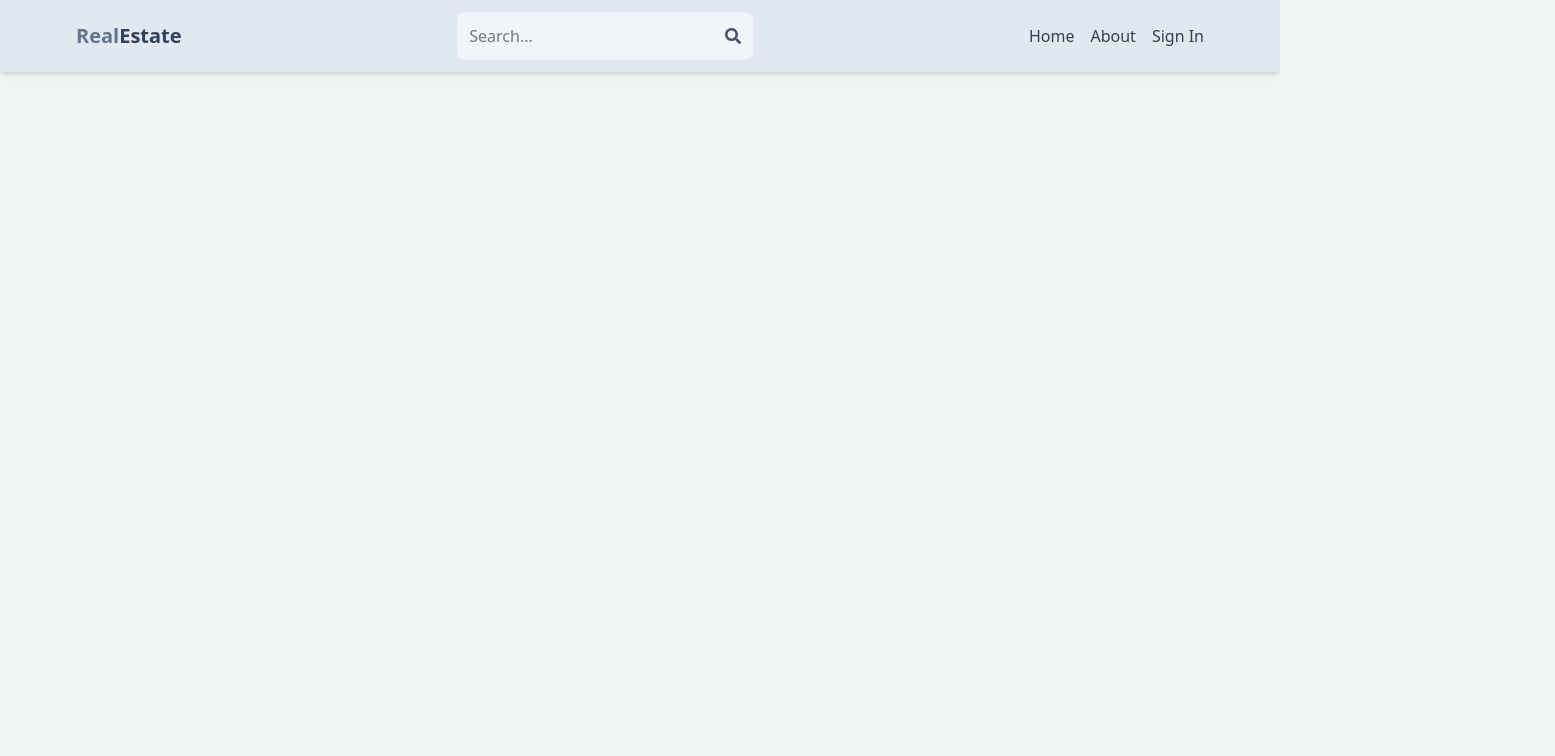
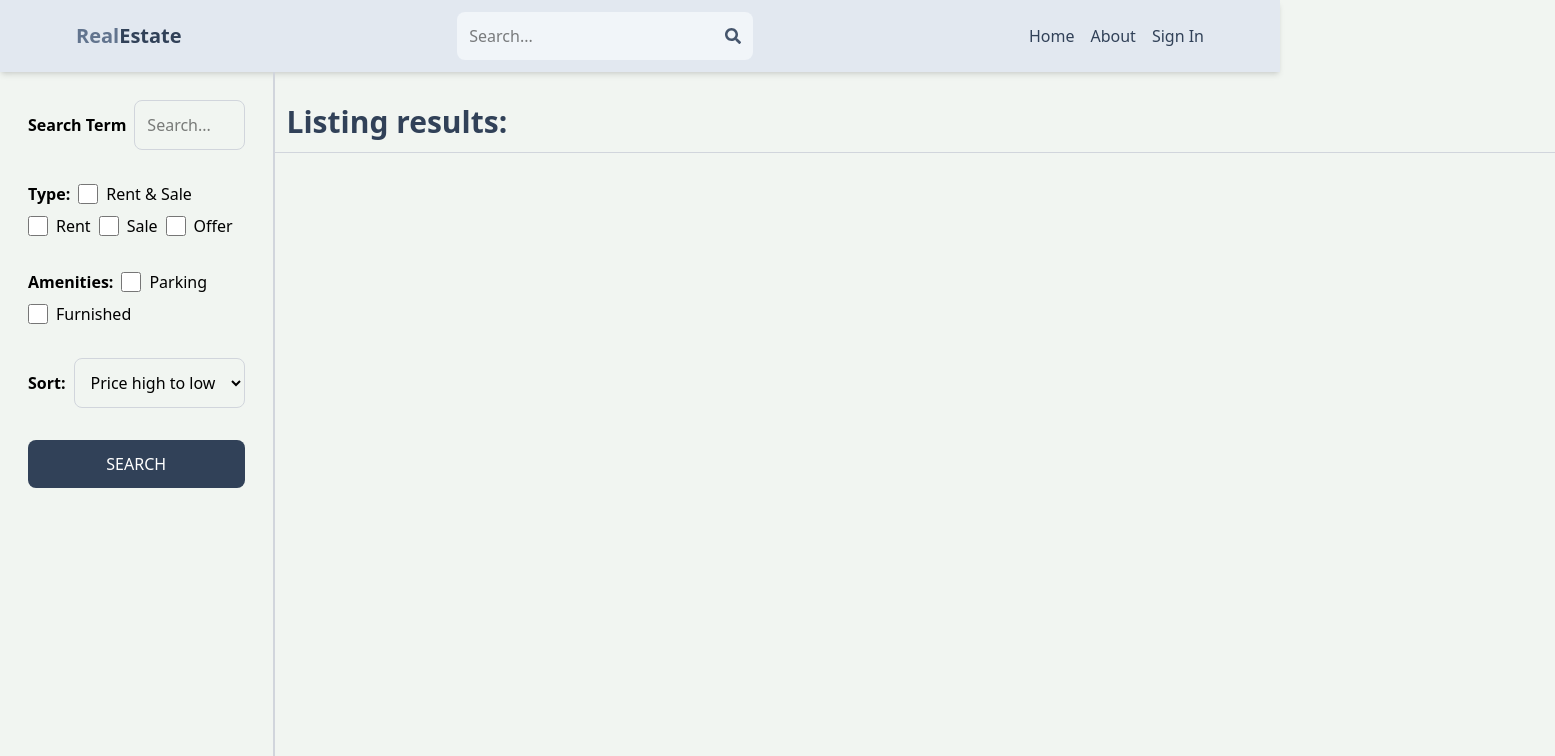
Before and after one commit to Lahirue202272/mern-state, a React (Vite) app in the folder client/: page /search in a window 1280 px wide. Shown: the top 756 px of the page, 1555 px wide, since content can reach past the window. Built offline with nearby package versions, Linux system fonts and the light colour scheme; no server answers.

Commit message:
create search page ui

```diff
--- a/client/src/App.jsx
+++ b/client/src/App.jsx
@@ -9,6 +9,7 @@
 import PrivateRoute from './components/PrivateRoute';
 import UpdateListing from './pages/UpdateListing';
 import Listing from './pages/Listing';
+import Search from './pages/Search';
 
 
 export default function App() {
@@ -26,7 +27,7 @@
         <Route path='/signin' element={<SignIn />} />
         <Route path='/signup' element={<SignUp />} />
         <Route path='/listing/:listingId' element={<Listing />} />
-
+        <Route path='/search' element={<Search />} />
       </Routes>
     </BrowserRouter>
   );
--- /dev/null
+++ b/client/src/pages/Search.jsx
@@ -0,0 +1,70 @@
+import React from 'react'
+
+export default function Search() {
+  return (
+    <div className='flex flex-col md:flex-row'>
+        <div className="p-7 border-b-2 border-gray-300 md:border-r-2
+        md:min-h-screen">
+            <form className='flex flex-col gap-8'>
+                <div className="flex items-center gap-2">
+                    <label className='whitespace-nowrap
+                     font-semibold'>Search Term</label>
+                    <input type="text" id='searchTerm'
+                    placeholder='Search...'
+                    className='border border-gray-300 rounded-lg w-full p-3'/>
+                </div>
+                <div className="flex items-center gap-2 flex-wrap">
+                    <label className='font-semibold'>Type: </label>
+                    <div className="flex gap-2">
+                        <input type="checkbox" id='all'
+                        className='w-5' />
+                        <span>Rent & Sale</span>
+                    </div>
+                    <div className="flex gap-2">
+                        <input type="checkbox" id='rent'
+                        className='w-5' />
+                        <span>Rent</span>
+                    </div>
+                    <div className="flex gap-2">
+                        <input type="checkbox" id='sale'
+                        className='w-5' />
+                        <span>Sale</span>
+                    </div>
+                    <div className="flex gap-2">
+                        <input type="checkbox" id='offer'
+                        className='w-5' />
+                        <span>Offer</span>
+                    </div>
+                </div>
+                <div className="flex items-center gap-2 flex-wrap">
+                    <label className='font-semibold'>Amenities: </label>
+                    <div className="flex gap-2">
+                        <input type="checkbox" id='parking'
+                        className='w-5' />
+                        <span>Parking</span>
+                    </div>
+                    <div className="flex gap-2">
+                        <input type="checkbox" id='furnished'
+                        className='w-5' />
+                        <span>Furnished</span>
+                    </div>
+                </div>
+                <div className="flex items-center gap-2">
+                    <label className='font-semibold'>Sort:</label>
+                    <select id="sort_order" className='border border-gray-300 rounded-lg p-3'>
+                        <option>Price high to low</option>
+                        <option>Price low to high</option>
+                        <option>Latest</option>
+                        <option>Oldest</option>
+                    </select>
+                </div>
+                <button className=' rounded-lg p-3 text-white bg-slate-700
+                uppercase text-center hover:opacity-95'>Search</button>
+            </form>
+        </div>
+        <div className="">
+            <h1 className='text-3xl font-semibold border-b border-gray-300 p-3 text-slate-700 mt-5 md:min-w-screen'>Listing results:</h1>
+        </div>
+    </div>
+  )
+}
```
